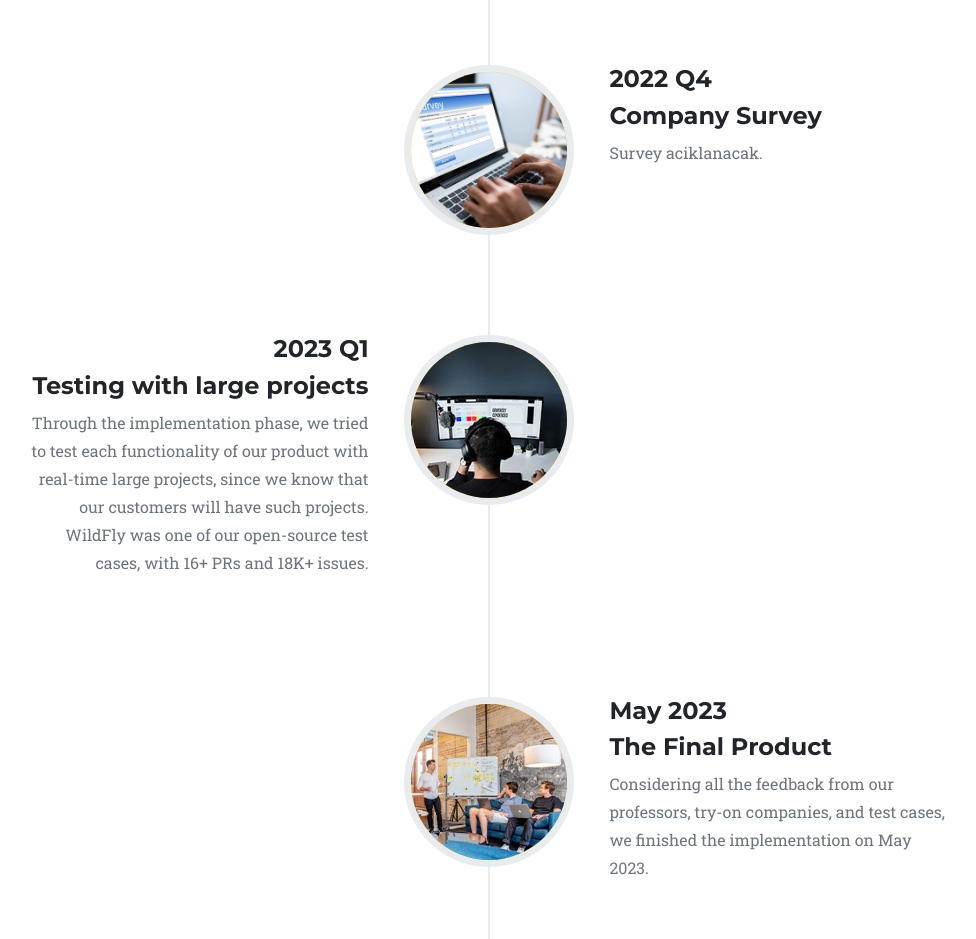
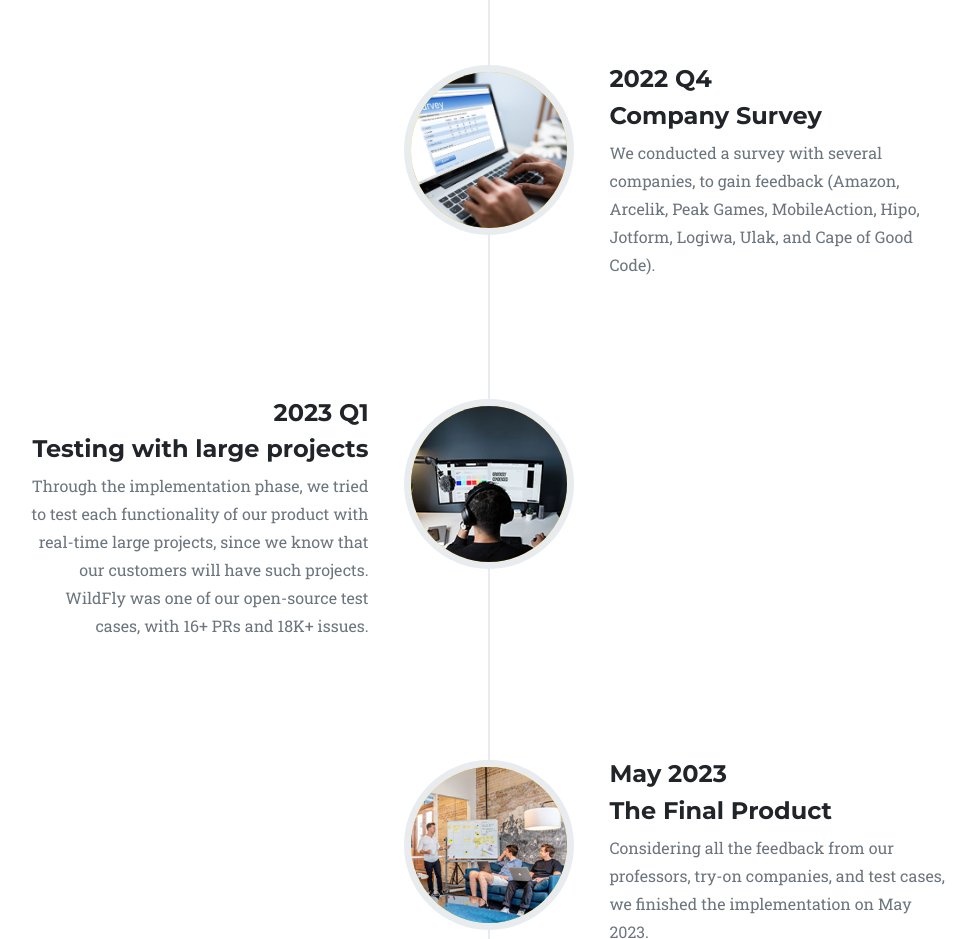
Before and after one commit to relink-app/relink-app.github.io, a website: page index.html in a window 1280 px wide. Shown: the part 2620-3559 px from the top of the page, without its empty margins (151-1127 px from the left). Drawn offline with nearby package versions, Linux system fonts and the light colour scheme.

Commit message:
Survey explaination

```diff
--- a/index.html
+++ b/index.html
@@ -165,7 +165,7 @@
                                 <h4>2022 Q4</h4>
                                 <h4 class="subheading">Company Survey</h4>
                             </div>
-                            <div class="timeline-body"><p class="text-muted">Survey aciklanacak.</p></div>
+                            <div class="timeline-body"><p class="text-muted">We conducted a survey with several companies, to gain feedback (Amazon, Arcelik, Peak Games, MobileAction, Hipo, Jotform, Logiwa, Ulak, and Cape of Good Code).</p></div>
                         </div>
                     </li>
                     <li>
```
